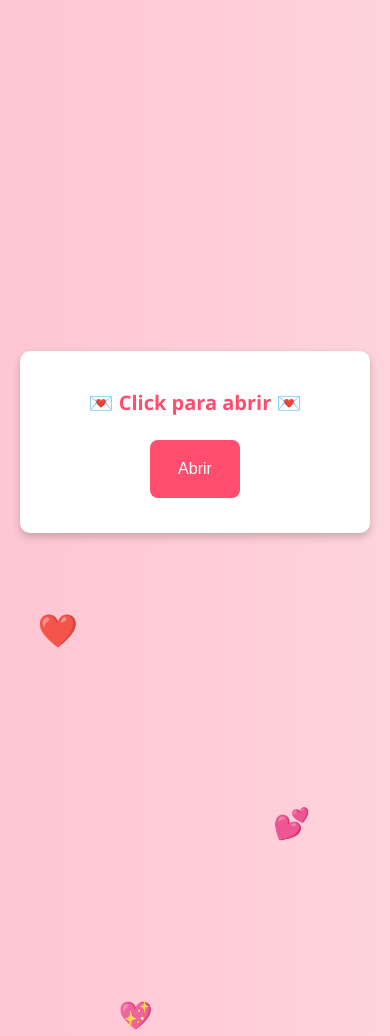
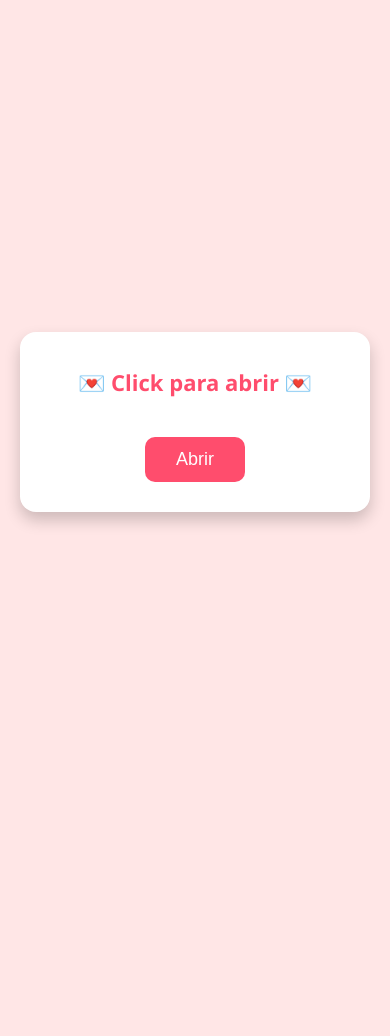
Before and after one commit to mathstay/Proyectos, a plain HTML site: page index.html in a window 390 px wide. Shown: the top 1036 px of the page. After the commit the page ends 844 px from the top, so only its background shows below. Drawn offline with Linux system fonts and the light colour scheme.

Commit message:
index.html

```diff
--- a/index.html
+++ b/index.html
@@ -5,6 +5,10 @@
   <meta name="viewport" content="width=device-width, initial-scale=1.0"/>
   <title>Tarjeta Especial</title>
   <style>
+    * {
+      box-sizing: border-box;
+    }
+
     body {
       margin: 0;
       font-family: 'Segoe UI', sans-serif;
@@ -12,33 +16,22 @@
       justify-content: center;
       align-items: center;
       min-height: 100vh;
-      background: linear-gradient(270deg, #ffe6e6, #ffc2d1, #ffd6e0, #ffe6e6);
-      background-size: 800% 800%;
-      animation: gradientMove 20s ease infinite;
-      overflow: hidden;
+      background-color: #ffe6e6;
       padding: 20px;
-      position: relative;
-    }
-
-    @keyframes gradientMove {
-      0% { background-position: 0% 50%; }
-      50% { background-position: 100% 50%; }
-      100% { background-position: 0% 50%; }
     }
 
     .card {
       background-color: #fff;
-      border-radius: 10px;
-      padding: 25px 15px;
-      box-shadow: 0 4px 8px rgba(0,0,0,0.2);
+      border-radius: 16px;
+      padding: 30px 20px;
+      box-shadow: 0 8px 16px rgba(0,0,0,0.2);
       text-align: center;
       width: 100%;
-      max-width: 380px;
+      max-width: 400px;
       transition: all 0.5s ease;
       opacity: 0;
       transform: scale(0.8);
       animation: fadeIn 1s forwards;
-      z-index: 2; /* Encima de los corazones */
     }
 
     @keyframes fadeIn {
@@ -55,14 +48,14 @@
     button {
       background-color: #ff4d6d;
       border: none;
-      padding: 20px 15px;
-      margin: 10px 5px;
-      border-radius: 8px;
+      padding: 15px 10px;
+      margin: 10px;
+      border-radius: 10px;
       color: white;
       font-size: 20px;
       cursor: pointer;
-      width: 100px;
-      transition: transform 0.3s ease;
+      width: 120px;
+      transition: transform 0.3s ease, background-color 0.3s ease;
     }
 
     button:hover {
@@ -72,7 +65,7 @@
 
     @keyframes heartbeat {
       0%, 100% { transform: scale(1); }
-      50% { transform: scale(1.2); }
+      50% { transform: scale(1.15); }
     }
 
     .shake {
@@ -89,46 +82,28 @@
 
     h1 {
       color: #ff4d6d;
-      font-size: 22px;
+      font-size: 26px;
+      margin-bottom: 30px;
     }
 
-    @media (max-width: 400px) {
-      h1 { font-size: 20px; }
-      button { font-size: 16px; width: 90px; }
-    }
+    @media (max-width: 500px) {
+      .card {
+        padding: 20px 15px;
+      }
 
-    /* Animaciones de corazones */
-    .heart {
-      position: absolute;
-      color: #ff4d6d;
-      font-size: 30px;
-      opacity: 0.7;
-      animation: floatUp 8s infinite ease-in-out;
-    }
+      h1 {
+        font-size: 22px;
+      }
 
-    @keyframes floatUp {
-      0% {
-        transform: translateY(100vh) scale(0.8);
-        opacity: 0;
-      }
-      50% {
-        opacity: 1;
-      }
-      100% {
-        transform: translateY(-10vh) scale(1.2);
-        opacity: 0;
+      button {
+        width: 100px;
+        font-size: 18px;
+        padding: 12px 8px;
       }
     }
   </style>
 </head>
 <body>
-
-<!-- Corazones flotando -->
-<div class="heart" style="left:10%; animation-delay: 0s;">❤️</div>
-<div class="heart" style="left:30%; animation-delay: 2s;">💖</div>
-<div class="heart" style="left:50%; animation-delay: 4s;">💘</div>
-<div class="heart" style="left:70%; animation-delay: 1s;">💕</div>
-<div class="heart" style="left:90%; animation-delay: 3s;">💝</div>
 
 <div id="start-card" class="card">
   <h1>💌 Click para abrir 💌</h1>
```
